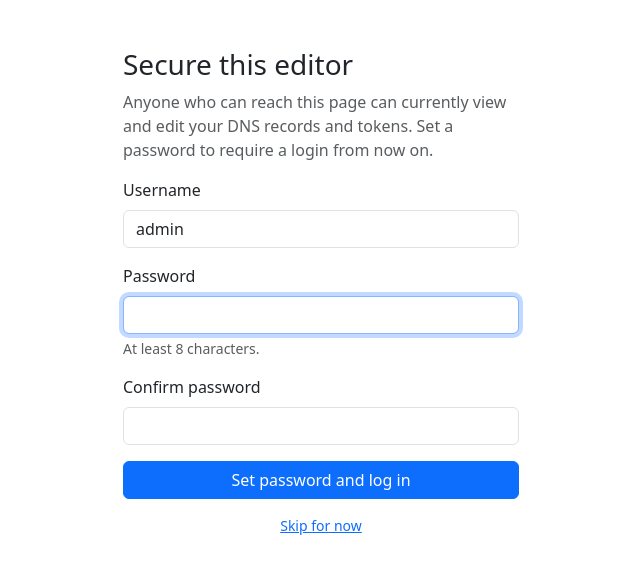
After one commit to mOneThree/ddns-editor, a Flask app: page /setup in a window 1280 px wide. The commit adds this page. Shown: the top 574 px of the page, without its empty margins (319-959 px from the left). Run offline with Flask 3, Linux system fonts and the light colour scheme.

Commit message:
Add GUI-based password setup and change-password flow

```diff
--- a/app/app.py
+++ b/app/app.py
@@ -11,6 +11,7 @@ from datetime import datetime, timezone
 from functools import wraps
 
 from flask import Flask, render_template, request, redirect, url_for, flash, session
+from werkzeug.security import generate_password_hash, check_password_hash
 
 app = Flask(__name__)
 # Required for flash messages and login sessions. Falls back to a random
@@ -21,15 +22,60 @@ app.secret_key = os.environ.get("FLASK_SECRET_KEY", os.urandom(24).hex())
 CONFIG_PATH = "/updater/data/config.json"
 UPDATES_PATH = os.path.join(os.path.dirname(CONFIG_PATH), "updates.json")
 BACKUP_DIR = os.path.join(os.path.dirname(CONFIG_PATH), "backups")
+AUTH_PATH = os.path.join(os.path.dirname(CONFIG_PATH), "auth.json")
 MAX_BACKUPS = int(os.environ.get("MAX_BACKUPS", "10"))
 _BACKUP_NAME_RE = re.compile(r"^config-\d{8}T\d{6}Z\.json$")
 
-# Optional login. If EDITOR_PASSWORD isn't set, the editor stays open
-# (matches previous behavior, so existing deployments don't suddenly lock
-# themselves out) but shows a warning banner nudging the operator to set one.
+# ---------------------------------------------------------------------------
+# Authentication.
+#
+# Two independent ways to set a password, checked in this priority order:
+#
+#   1. EDITOR_PASSWORD environment variable ("env mode"). Set by the
+#      operator in docker-compose.yml. Always checked first -- it keeps
+#      working even after a GUI password is set, as a recovery credential
+#      in case the GUI password is forgotten.
+#   2. A password set through the app itself at /setup, stored as a salted
+#      hash in auth.json on the data volume ("gui mode"). This is the
+#      day-to-day password once set.
+#
+# If neither is set, the editor stays fully open (matches all previous
+# versions, so existing deployments never suddenly lock themselves out) --
+# the UI shows a banner nudging the operator to secure it either way.
+# ---------------------------------------------------------------------------
+
 EDITOR_USERNAME = os.environ.get("EDITOR_USERNAME", "admin")
 EDITOR_PASSWORD = os.environ.get("EDITOR_PASSWORD", "")
-AUTH_ENABLED = bool(EDITOR_PASSWORD)
+
+
+def load_auth():
+    if not os.path.exists(AUTH_PATH):
+        return None
+    try:
+        with open(AUTH_PATH, "r") as f:
+            return json.load(f)
+    except (OSError, json.JSONDecodeError):
+        return None
+
+
+def save_auth(data):
+    os.makedirs(os.path.dirname(AUTH_PATH), exist_ok=True)
+    tmp = AUTH_PATH + ".tmp"
+    with open(tmp, "w") as f:
+        json.dump(data, f, indent=2)
+    os.replace(tmp, AUTH_PATH)
+
+
+def env_auth_configured():
+    return bool(EDITOR_PASSWORD)
+
+
+def gui_auth_configured():
+    return load_auth() is not None
+
+
+def auth_configured():
+    return env_auth_configured() or gui_auth_configured()
 
 
 # ---------------------------------------------------------------------------
@@ -473,10 +519,23 @@ def _extract_test_fields(provider, form, existing):
 
 @app.before_request
 def require_login():
-    if not AUTH_ENABLED:
+    if request.endpoint in ("healthz", "static"):
         return
-    if request.endpoint in ("login", "healthz", "static"):
+
+    if not auth_configured():
+        # Nothing set anywhere -- stay fully open (backward compatible).
+        # /setup is still reachable so the operator can turn auth on.
         return
+
+    if request.endpoint == "login":
+        return
+
+    if request.endpoint == "setup":
+        # Always defer to the view itself -- it already redirects (with an
+        # explanatory flash) once something's configured, so a second
+        # identity can't be created here.
+        return
+
     if not session.get("logged_in"):
         return redirect(url_for("login", next=request.path))
 
@@ -487,19 +546,89 @@ def login():
     if request.method == "POST":
         username = request.form.get("username", "")
         password = request.form.get("password", "")
-        valid = hmac.compare_digest(username, EDITOR_USERNAME) and hmac.compare_digest(password, EDITOR_PASSWORD)
+        valid = False
+
+        if EDITOR_PASSWORD:
+            valid = hmac.compare_digest(username, EDITOR_USERNAME) and hmac.compare_digest(password, EDITOR_PASSWORD)
+
+        if not valid:
+            auth_data = load_auth()
+            if auth_data:
+                stored_user = auth_data.get("username", "admin")
+                valid = hmac.compare_digest(username, stored_user) and check_password_hash(
+                    auth_data.get("password_hash", ""), password
+                )
+
         if valid:
             session["logged_in"] = True
             return redirect(request.form.get("next") or url_for("index"))
         time.sleep(1)  # basic throttle against brute-force attempts
         error = "Invalid username or password."
-    return render_template("login.html", error=error, next=request.args.get("next", ""))
+
+    return render_template(
+        "login.html",
+        error=error,
+        next=request.args.get("next", ""),
+        setup_available=(not env_auth_configured() and not gui_auth_configured()),
+    )
 
 
 @app.route("/logout", methods=["POST"])
 def logout():
     session.clear()
     return redirect(url_for("login"))
+
+
+@app.route("/setup", methods=["GET", "POST"])
+def setup():
+    if env_auth_configured():
+        flash("A password is already set via the EDITOR_PASSWORD environment variable.", "info")
+        return redirect(url_for("login"))
+    if gui_auth_configured():
+        return redirect(url_for("login"))
+
+    error = None
+    if request.method == "POST":
+        username = request.form.get("username", "").strip() or "admin"
+        password = request.form.get("password", "")
+        confirm = request.form.get("confirm", "")
+        if len(password) < 8:
+            error = "Password must be at least 8 characters."
+        elif password != confirm:
+            error = "Passwords do not match."
+        else:
+            save_auth({"username": username, "password_hash": generate_password_hash(password)})
+            session["logged_in"] = True
+            flash("Password set -- you're now logged in.", "success")
+            return redirect(url_for("index"))
+
+    return render_template("setup.html", error=error)
+
+
+@app.route("/account/change-password", methods=["POST"])
+def change_password():
+    if env_auth_configured():
+        flash("Password is managed via the EDITOR_PASSWORD environment variable; unset it to manage the password from here instead.", "danger")
+        return redirect(url_for("index"))
+
+    auth_data = load_auth()
+    current = request.form.get("current_password", "")
+    new = request.form.get("new_password", "")
+    confirm = request.form.get("confirm_password", "")
+
+    if not auth_data or not check_password_hash(auth_data.get("password_hash", ""), current):
+        flash("Current password is incorrect.", "danger")
+        return redirect(url_for("index"))
+    if len(new) < 8:
+        flash("New password must be at least 8 characters.", "danger")
+        return redirect(url_for("index"))
+    if new != confirm:
+        flash("New passwords do not match.", "danger")
+        return redirect(url_for("index"))
+
+    save_auth({"username": auth_data.get("username", "admin"), "password_hash": generate_password_hash(new)})
+    flash("Password changed successfully.", "success")
+    return redirect(url_for("index"))
 
 
 # ---------------------------------------------------------------------------
@@ -540,7 +669,8 @@ def index():
         is_supported_provider=(edit_provider in PROVIDER_SCHEMAS) if is_editing else True,
         backups=list_backups(),
         updates_raw=json.dumps(updates_data, indent=2) if updates_data else None,
-        auth_enabled=AUTH_ENABLED,
+        auth_configured=auth_configured(),
+        auth_is_gui=(gui_auth_configured() and not env_auth_configured()),
     )
 
 
--- /dev/null
+++ b/app/templates/setup.html
@@ -0,0 +1,31 @@
+<!DOCTYPE html>
+<html>
+<head>
+    <title>DDNS Editor -- Set up a password</title>
+    <link rel="stylesheet" href="https://cdn.jsdelivr.net/npm/bootstrap@5.3.0/dist/css/bootstrap.min.css">
+</head>
+<body class="container mt-5" style="max-width: 420px;">
+    <h1 class="h3 mb-2">Secure this editor</h1>
+    <p class="text-muted">Anyone who can reach this page can currently view and edit your DNS records and tokens. Set a password to require a login from now on.</p>
+    {% if error %}
+    <div class="alert alert-danger">{{ error }}</div>
+    {% endif %}
+    <form method="post">
+        <div class="mb-3">
+            <label class="form-label">Username</label>
+            <input type="text" class="form-control" name="username" value="admin">
+        </div>
+        <div class="mb-3">
+            <label class="form-label">Password</label>
+            <input type="password" class="form-control" name="password" autofocus>
+            <div class="form-text">At least 8 characters.</div>
+        </div>
+        <div class="mb-3">
+            <label class="form-label">Confirm password</label>
+            <input type="password" class="form-control" name="confirm">
+        </div>
+        <button type="submit" class="btn btn-primary w-100">Set password and log in</button>
+    </form>
+    <p class="text-center mt-3 text-muted small"><a href="{{ url_for('index') }}">Skip for now</a></p>
+</body>
+</html>
```
Also changed, not shown: app/templates/index.html (+48 -9 lines), app/templates/login.html (+8 -0 lines).
